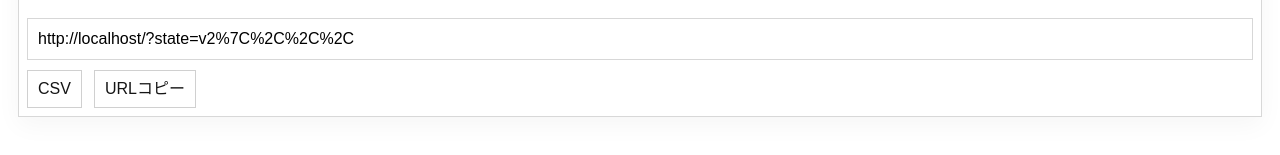
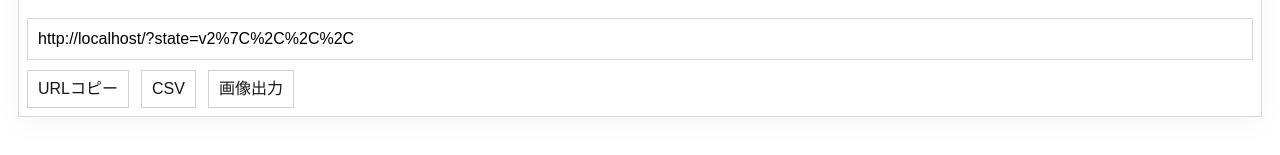
Before and after one commit to Npieju/mahjong-sheet, a React (Vite) app: page / in a window 1280 px wide. Shown: the part 327-482 px from the top of the page. Built offline with nearby package versions, Linux system fonts and the light colour scheme.

Commit message:
Add table image export

```diff
--- a/package.json
+++ b/package.json
@@ -10,6 +10,7 @@
     "test": "vitest run"
   },
   "dependencies": {
+    "html-to-image": "^1.11.13",
     "react": "^19.1.0",
     "react-dom": "^19.1.0"
   },
--- a/src/App.tsx
+++ b/src/App.tsx
@@ -1,4 +1,5 @@
 import { useEffect, useMemo, useRef, useState } from 'react';
+import { toPng } from 'html-to-image';
 import { buildCsv } from './lib/csv';
 import { defaultState } from './lib/defaults';
 import { createGameRow, cycleWindOrderAtSeat, getTieBreakOrder, getWindLabel, resolveGameRow, SCORE_UNIT, type GameRow } from './lib/sheet';
@@ -12,8 +13,10 @@ function App() {
   const [rules, setRules] = useState<ScoringRule>(initialState.rules);
   const expectedTotal = rules.startPoint * 4;
   const [copied, setCopied] = useState(false);
+  const [exportingImage, setExportingImage] = useState(false);
   const infoDetailsRef = useRef<HTMLDetailsElement | null>(null);
   const settingsDetailsRef = useRef<HTMLDetailsElement | null>(null);
+  const tableWrapRef = useRef<HTMLDivElement | null>(null);
 
   useEffect(() => {
     saveState({ playerNames, games, rules });
@@ -215,6 +218,31 @@ function App() {
     window.setTimeout(() => setCopied(false), 1200);
   };
 
+  const downloadImage = async () => {
+    const node = tableWrapRef.current;
+
+    if (!node) {
+      return;
+    }
+
+    setExportingImage(true);
+
+    try {
+      await new Promise<void>((resolve) => window.requestAnimationFrame(() => resolve()));
+      const dataUrl = await toPng(node, {
+        backgroundColor: '#ffffff',
+        pixelRatio: 2,
+        cacheBust: true,
+      });
+      const anchor = document.createElement('a');
+      anchor.href = dataUrl;
+      anchor.download = 'mahjong-sheet.png';
+      anchor.click();
+    } finally {
+      setExportingImage(false);
+    }
+  };
+
   return (
     <main className="app-shell">
       <header className="topbar">
@@ -301,7 +329,7 @@ function App() {
       </header>
 
       <section className="table-panel">
-        <div className="table-wrap">
+        <div ref={tableWrapRef} className={`table-wrap ${exportingImage ? 'exporting-image' : ''}`}>
           <table className="score-table">
             <colgroup>
               <col className="col-index" />
@@ -324,7 +352,7 @@ function App() {
                     />
                   </th>
                 ))}
-                <th />
+                <th className="action-header" />
               </tr>
             </thead>
             <tbody>
@@ -435,8 +463,9 @@ function App() {
         <input className="share-input" type="text" readOnly value={shareUrl} />
 
         <div className="bottom-actions">
+          <button type="button" onClick={copyShareUrl}>{copied ? 'URLコピー済み' : 'URLコピー'}</button>
           <button type="button" onClick={downloadCsv}>CSV</button>
-          <button type="button" onClick={copyShareUrl}>{copied ? 'URLコピー済み' : 'URLコピー'}</button>
+          <button type="button" onClick={downloadImage}>{exportingImage ? '画像出力中' : '画像出力'}</button>
         </div>
       </section>
     </main>
--- a/src/styles.css
+++ b/src/styles.css
@@ -231,6 +231,21 @@ textarea {
 
 .table-wrap {
   overflow-x: auto;
+}
+
+.table-wrap.exporting-image {
+  overflow: visible;
+  padding: 8px;
+  background: #ffffff;
+}
+
+.table-wrap.exporting-image .col-remove {
+  width: 0;
+}
+
+.table-wrap.exporting-image .action-header,
+.table-wrap.exporting-image .remove-cell {
+  display: none;
 }
 
 .score-table {
```
Also changed, not shown: 1 other file (tests, documents, lock files or other folders).
